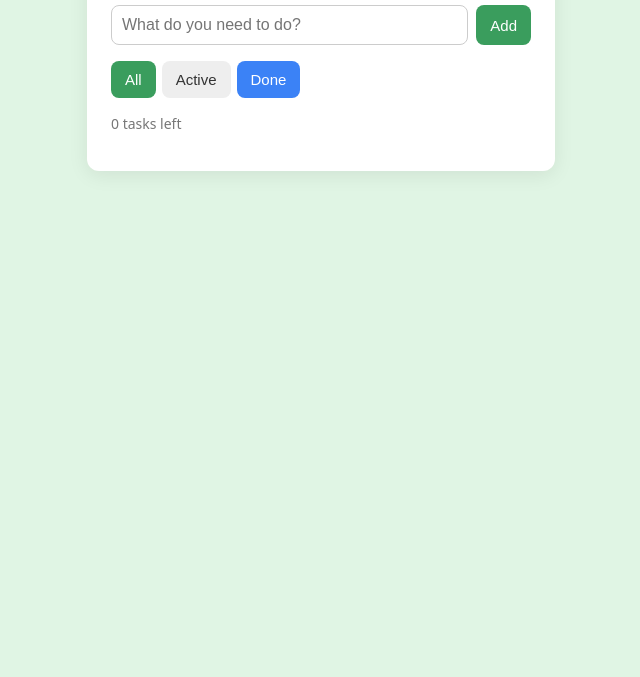
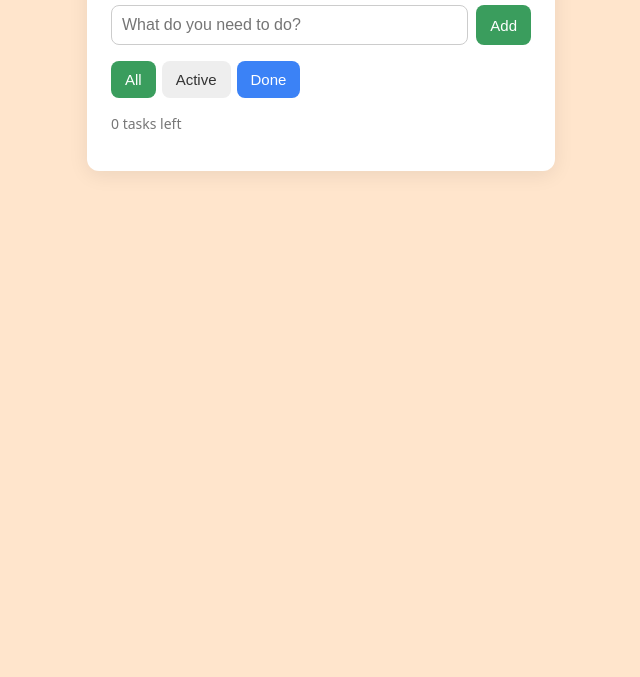
Before and after one commit to mionap-prog/todo-app, a plain HTML site: page index.html in a window 1280 px wide. Shown: the part 123-800 px from the top of the page, without its empty margins (319-959 px from the left). Drawn offline with Linux system fonts and the light colour scheme.

Commit message:
Change background to light orange
Co-Authored-By: Claude Sonnet 5.5 <noreply@anthropic.com>

```diff
--- a/style.css
+++ b/style.css
@@ -1,7 +1,7 @@
 /* Whole page: background color and font */
 body {
   font-family: system-ui, sans-serif;
-  background: #e0f5e4;
+  background: #ffe5cc;
   margin: 0;
   padding: 40px 16px;
 }
```
